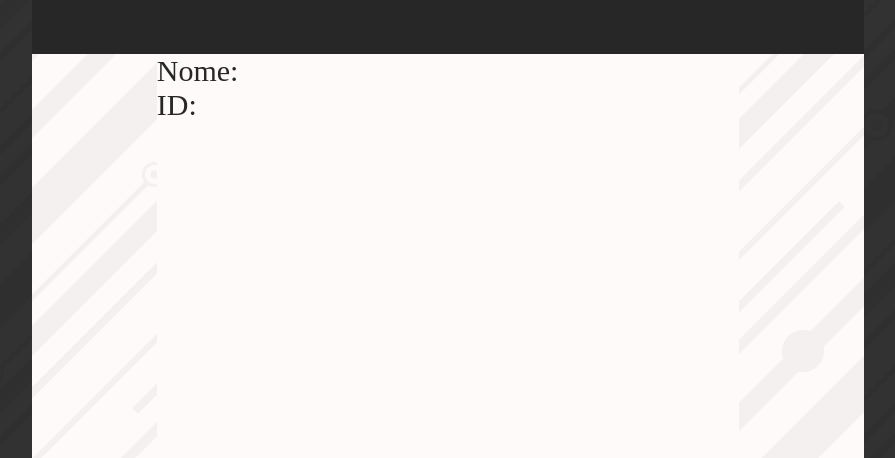
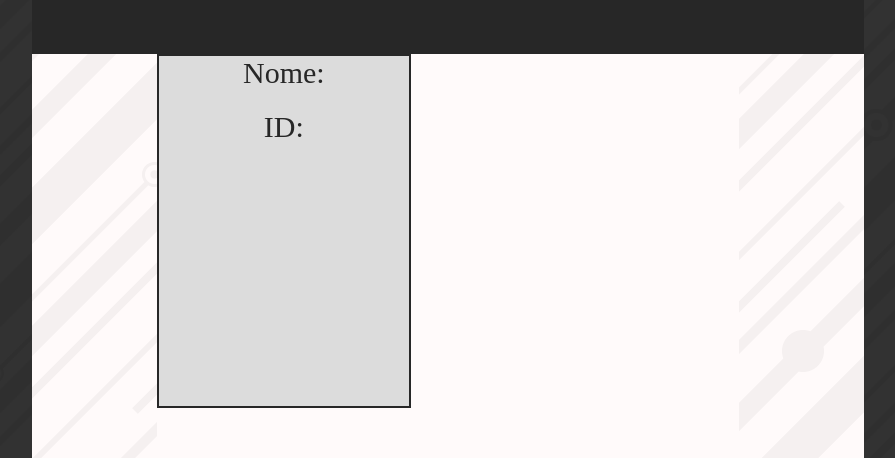
Before and after one commit to mrtondev/Training, a React (Create React App) app in the folder dex/: page / in a window 1280 px wide. Shown: the part 226-684 px from the top of the page, without its empty margins (192-1087 px from the left). Built offline with nearby package versions, Linux system fonts and the light colour scheme.

Commit message:
Dex Core

```diff
--- a/dex/package.json
+++ b/dex/package.json
@@ -35,5 +35,8 @@
       "last 1 firefox version",
       "last 1 safari version"
     ]
+  },
+  "devDependencies": {
+    "@babel/plugin-proposal-private-property-in-object": "^7.21.11"
   }
 }
--- a/dex/src/App.css
+++ b/dex/src/App.css
@@ -109,15 +109,27 @@
 }
 
 .CardPoke{
-  display: block;
+  background-color: #DCDCDC;
+  border: 2px solid;
   margin-top: 5vh;
-  height: 300px;
-  width: 300px;
+  height: 350px;
+  width: 250px;
   font-size: 30px;
   color: #272727;
   font-family: inherit;
 }
 
 .CardPoke p{
-  text-align: initial;
+  text-align: center;
+  position: relative;
 }
+
+.sPokeNumber p{
+  margin-top: 20px;
+}
+
+.sPokeImg {
+
+  height: 250px;
+  width: 250px;
+}
--- a/dex/src/App.jsx
+++ b/dex/src/App.jsx
@@ -5,13 +5,17 @@ const App = () => {
   const [pName, setpName] = useState('');
   const [namedata, setnameData] = useState('');
   const [iddata, setiddata] = useState('');
+  const [imageUrl, setImageUrl] = useState(null); // Estado para armazenar a URL da imagem
 
   const change = (event) => {
     setpName(event.target.value);
   }
 
-  const baseurl = () => {
-    const Url = `https://pokeapi.co/api/v2/pokemon/${pName}`;
+  const baseurl = (event) => {
+    event.preventDefault()
+
+    const lowercaseName = pName.toLowerCase();
+    const Url = `https://pokeapi.co/api/v2/pokemon/${lowercaseName}`;
 
     fetch(Url)
       .then((response) => response.json())
@@ -21,6 +25,7 @@ const App = () => {
 
         setnameData(data.name);
         setiddata(data.id);
+        setImageUrl(data['sprites']['other']['official-artwork']['front_default']); // Definir a URL da imagem
       })
       .catch((error) => {
         // Manipular erros
@@ -34,13 +39,16 @@ const App = () => {
         <div className='container'>
           <div className='title'><h2> Pokédex </h2></div>
           <div className='searchBar'>
+            <form onSubmit={baseurl}>
             <h2>Nome ou número</h2>
             <input type='text' value={pName} onChange={change}></input>
             <button onClick={baseurl}> <img className='lupa' alt='pesquisa' src={require('./lupa.svg').default} /></button>
+            </form>
           </div>
           <div className='grayBar'></div>
           <div className='pokedexBG'>
             <div className="CardPoke">
+            {imageUrl && <img className="sPokeImg" src={imageUrl} alt="Imagem do Pokémon" />}
               <div className="sPokeName"> <p> Nome: {namedata} </p></div>
               <div className="sPokeNumber" > <p> ID: {iddata}</p></div>
             </div>
```
Also changed, not shown: 2 other files (tests, documents, lock files or other folders).
